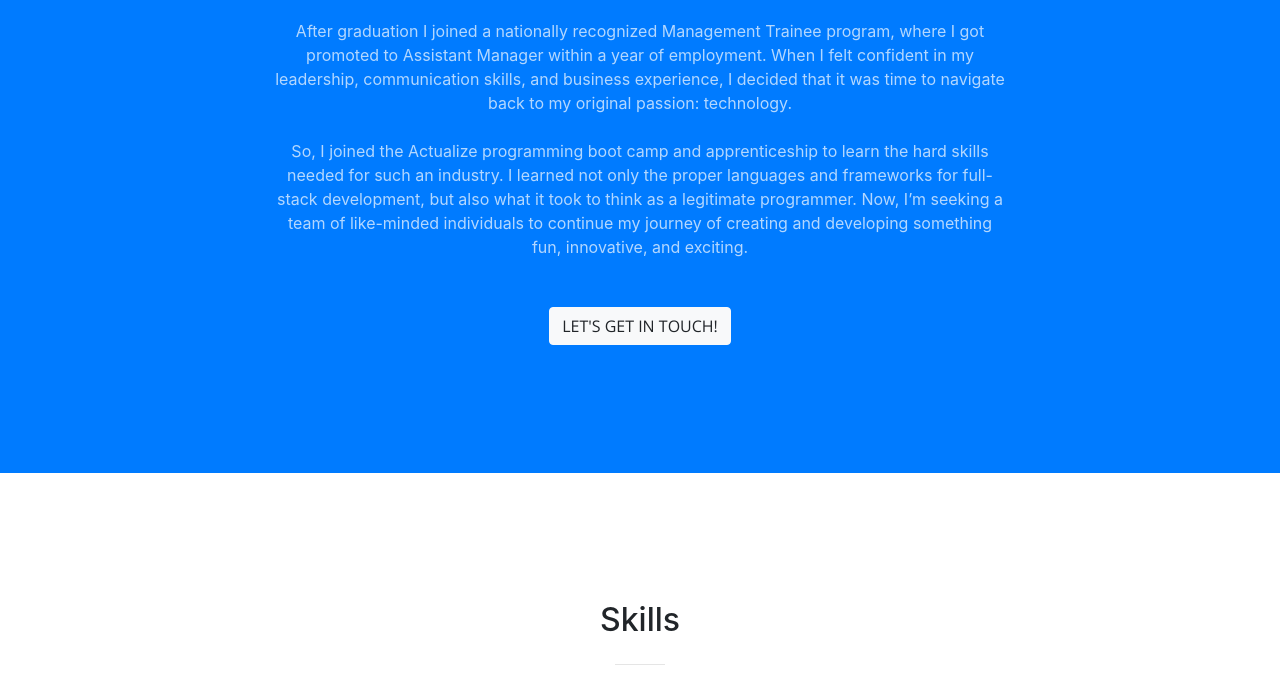
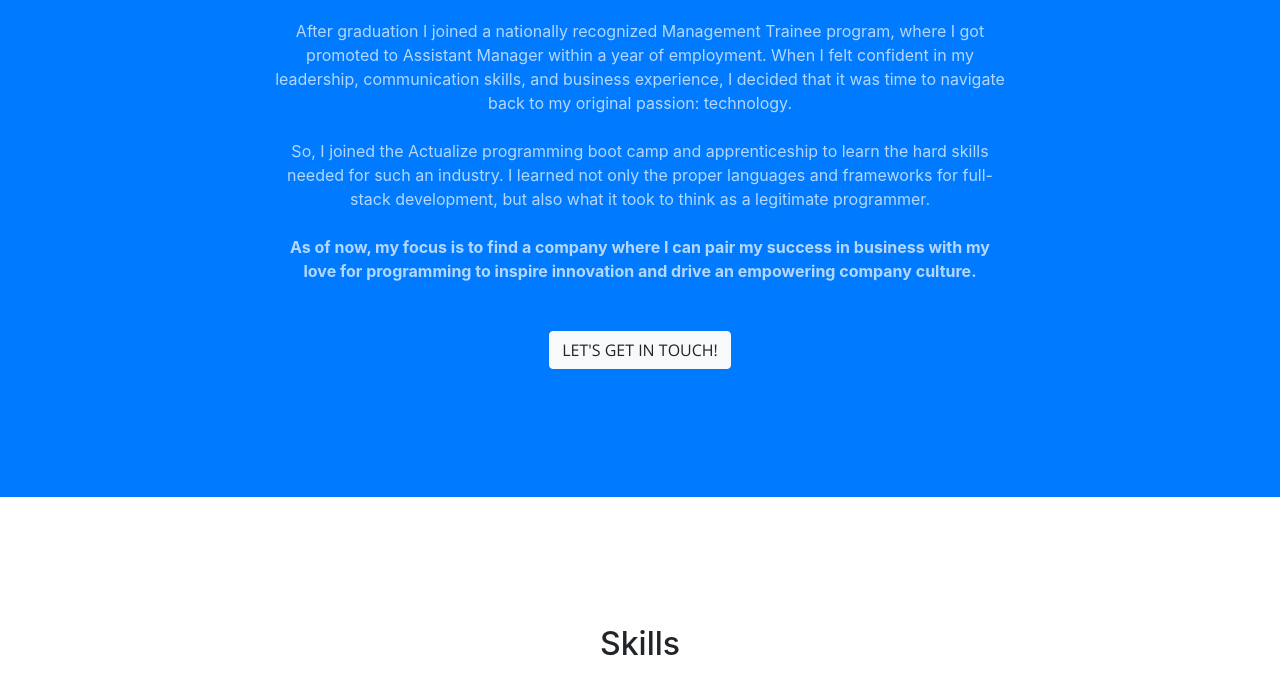
Before and after one commit to stephencarico/stephencarico.github.io, a website with bundled scripts: page index.html in a window 1280 px wide. Shown: the part 1380-2065 px from the top of the page. Built offline with nearby package versions, Linux system fonts and the light colour scheme.

Commit message:
minor about/contact section text changes

```diff
--- a/index.html
+++ b/index.html
@@ -89,7 +89,8 @@
             <p class="text-faded mb-4">I’ve always had a passion for technology. As a kid I would draft up plans for iPods that could play both music and videos, draw out sample cards for the next big trading card game, and design blueprints to build the first hovercraft, which Elon Musk and I would now mutually agree is unfeasible. However, it wasn't until years later that I took my first Entrepreneurship class and realized that interest went beyond technology - at its core my passion was for creating.</p>
             <p class="text-faded mb-4">I then enrolled in a Business Plan competition with an idea that in essence was a buzz marketing service that I called Webscope. Even though I didn’t win the competition and left as a semifinalist, my passion for creation did not stop there. I continued my research into business while attending UCR, starting a Fraternity, conceptualizing and planning multiple fundraising events for the V Foundation for Cancer Research, and recruiting team members to work on tech ventures I found exciting at the time. It was here that I realized that most of these ventures failed for two reasons: I wasn't properly leading my team to success and I had no experience with coding. My mentality therefore became this: in order to reach my goals, I first needed to learn how to properly run a business and manage a team.</p>
             <p class="text-faded mb-4">After graduation I joined a nationally recognized Management Trainee program, where I got promoted to Assistant Manager within a year of employment. When I felt confident in my leadership, communication skills, and business experience, I decided that it was time to navigate back to my original passion: technology.</p>
-            <p class="text-faded mb-4">So, I joined the Actualize programming boot camp and apprenticeship to learn the hard skills needed for such an industry. I learned not only the proper languages and frameworks for full-stack development, but also what it took to think as a legitimate programmer. Now, I’m seeking a team of like-minded individuals to continue my journey of creating and developing something fun, innovative, and exciting.</p>
+            <p class="text-faded mb-4">So, I joined the Actualize programming boot camp and apprenticeship to learn the hard skills needed for such an industry. I learned not only the proper languages and frameworks for full-stack development, but also what it took to think as a legitimate programmer.</p>
+            <p class="text-faded mb-4"><b>As of now, my focus is to find a company where I can pair my success in business with my love for programming to inspire innovation and drive an empowering company culture.</b></p>
             <br>
             <a class="btn btn-light btn-xl js-scroll-trigger" href="#contact">Let's Get In Touch!</a>
           </div>
@@ -244,7 +245,7 @@
           <div class="col-lg-8 mx-auto text-center">
             <h2 class="section-heading">Let's Get In Touch!</h2>
             <hr class="my-4">
-            <p class="mb-5">I'm currently in the market for new work opportunities - corporate, contract or freelance. Reach out! I'll be sure to get back to you.</p>
+            <p class="mb-5">I'm currently in the market for new work opportunities.</p>
           </div>
         </div>
         <div class="row">
```
